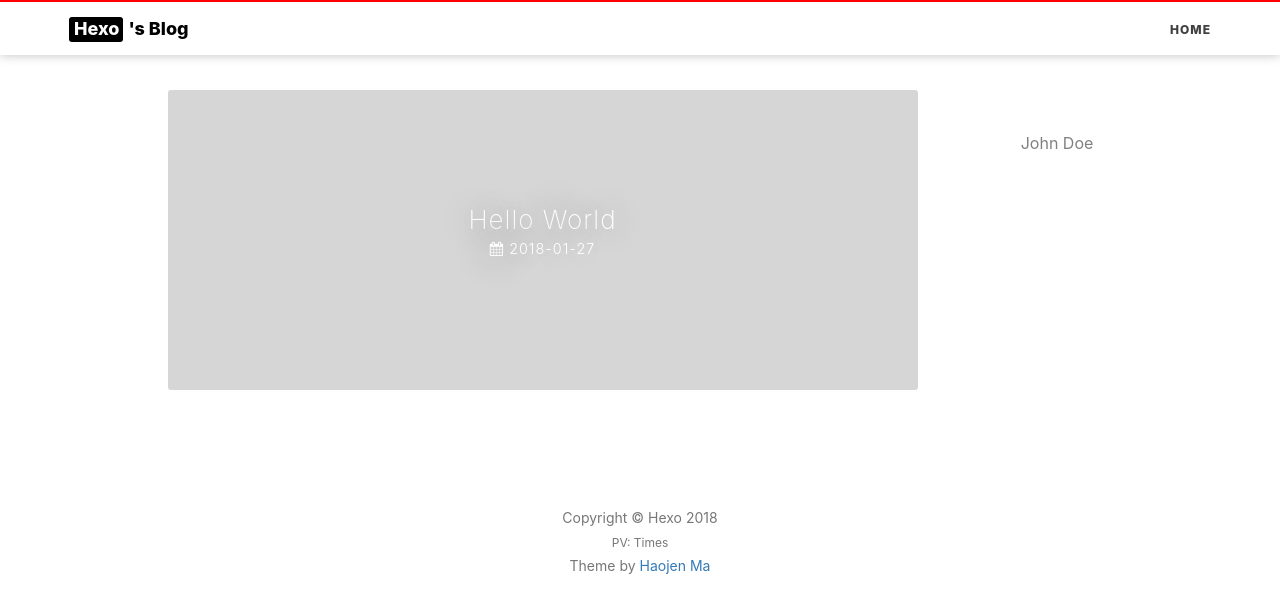
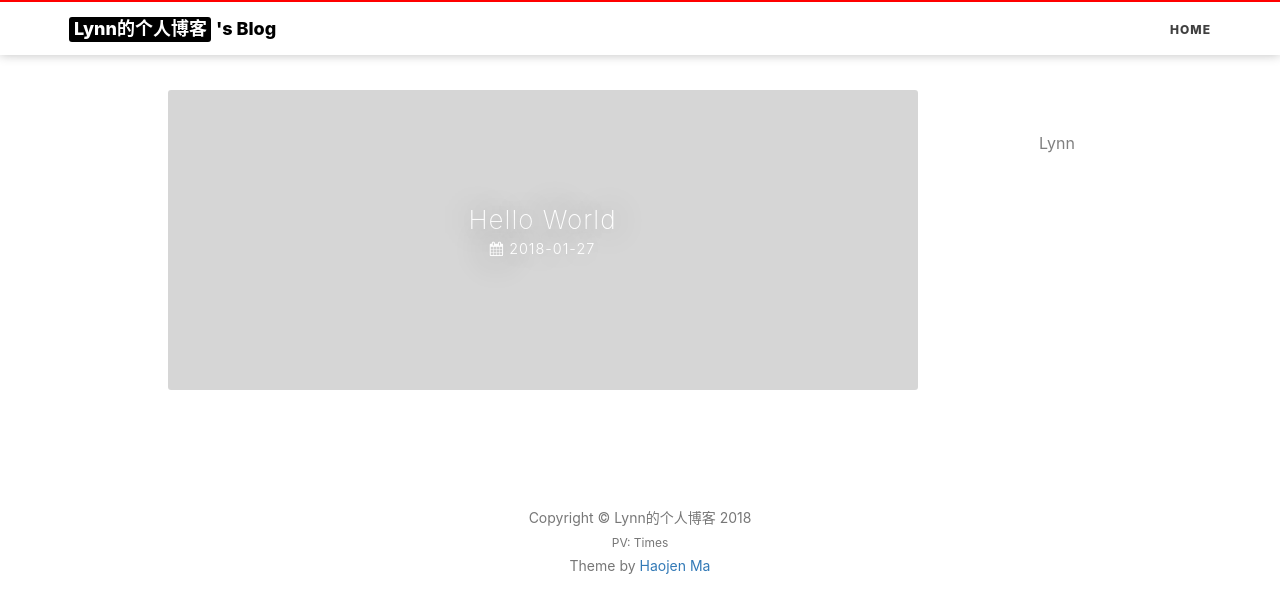
Before and after one commit to Lynn08/lynn08.github.io, a plain HTML site: page index.html in a window 1280 px wide. Drawn offline with nearby package versions, Linux system fonts and the light colour scheme; some packages are replaced by stand-ins of ours; a script that the page names is missing.

Commit message:
Site updated: 2018-01-27 20:03:43

```diff
--- a/index.html
+++ b/index.html
@@ -13,7 +13,7 @@
     <meta name="apple-mobile-web-app-capable" content="yes">
     <meta name="apple-mobile-web-app-status-bar-style" content="#600090">
     <link rel="shortcut icon" href="https://cdn4.iconfinder.com/data/icons/ionicons/512/icon-person-128.png">
-    <link rel="alternate" type="application/atom+xml" title="Hexo" href="/atom.xml">
+    <link rel="alternate" type="application/atom+xml" title="Lynn的个人博客" href="/atom.xml">
     <link rel="stylesheet" href="//cdnjs.cloudflare.com/ajax/libs/animate.css/3.5.2/animate.min.css">
     <link rel="stylesheet" href="//cdn.bootcss.com/font-awesome/4.6.3/css/font-awesome.css">
     <title>
@@ -56,7 +56,7 @@
             </button>
             <a class="navbar-brand animated pulse" href="/">
                 <span class="brand-logo">
-                    Hexo
+                    Lynn的个人博客
                 </span>
                 's Blog
             </a>
@@ -246,7 +246,7 @@
                     <div class="about-me">
                         <!--移动端头部显示-->
                         <img src=""/>
-                        <h5><a href="/about/">John Doe</a></h5>
+                        <h5><a href="/about/">Lynn</a></h5>
                         <p></p>
                     </div>
                 </div>
@@ -310,7 +310,7 @@
                 <div class="short-about">
                     <!--侧边栏头像-->
 
-                    <h5><a href="/about/">John Doe</a></h5>
+                    <h5><a href="/about/">Lynn</a></h5>
 
                     <hr>
                     <!-- SNS Link 社交 -->
@@ -361,7 +361,7 @@
 
                 </ul>
                 <p class="copyright text-muted">
-                    Copyright &copy; Hexo 2018
+                    Copyright &copy; Lynn的个人博客 2018
                     <br>
                     <span id="busuanzi_container_site_pv" style="font-size: 12px;">PV: <span id="busuanzi_value_site_pv"></span> Times</span>
                     <br>
```
Also changed, not shown: 2018/01/27/hello-world/index.html (+4 -4 lines).
